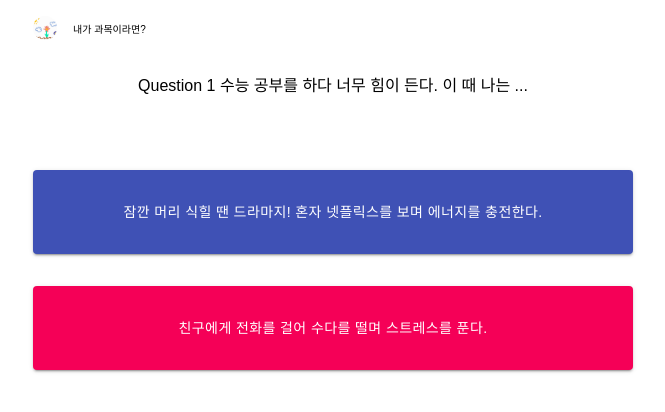
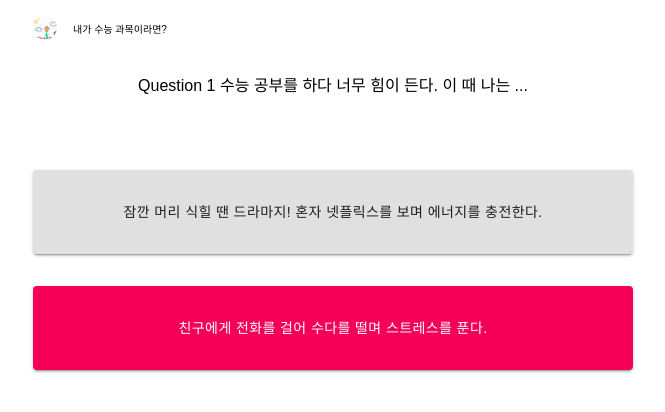
Before and after one commit to 3B-summer2021/WhoAmI, a React (Create React App) app: page /#/question/1 in a window 1280 px wide. Shown: the top 412 px of the page, without its empty margins (307-972 px from the left). Built offline with nearby package versions, Linux system fonts and the light colour scheme; a web font is replaced by a local one.

Commit message:
약간의 멘트 수정

```diff
--- a/src/components/common/title.js
+++ b/src/components/common/title.js
@@ -22,7 +22,7 @@ function Title(props) {
         className={props.size >= 20 ? classes.large : classes.small}
       />
       <Box ml={2} fontSize={props.size}>
-        내가 과목이라면?
+        내가 수능 과목이라면?
       </Box>
     </Box>
   );
--- a/src/components/question/answer.js
+++ b/src/components/question/answer.js
@@ -82,7 +82,7 @@ function Answer({ answer, setAnswer, id, btnHeight }) {
       <Box my={2} width="100%">
         <Button
           variant="contained"
-          color="primary"
+          color="#333333"
           fullWidth={true}
           onClick={() => setAnswer(answer.concat(0))}
           style={{
--- a/src/data/answer_list.js
+++ b/src/data/answer_list.js
@@ -1,7 +1,7 @@
 const a_list_1 = ["잠깐 머리 식힐 땐 드라마지! 혼자 넷플릭스를 보며 에너지를 충전한다.",
 "다른 친구들과 답을 맞춰 보며 다음 시간에 대한 긴장을 푼다.",
 "어떡하지! 수능날 맞춰서 모든 계획을 다 짜 놨는데.. 일주일 계획 다시 고민해봐야겠다. 큰일났네.",
-"수면에 좋은 차를 마시고 꿀잠을 잔다.",
+"'자야 할 시간이군.' 잔다.",
 "000고등학교 어떻게 가요? 주위 사람들에게 도움을 요청한다.",
 "이 ‘수능’이라는 드라마의 주인공은 나야! 느낌 가는대로 찍는다.",
 "“국어 비문학에 경제 지문이 나왔는데 처음 보는 개념이어서 너무 어려웠고, 영어는 37번 문제가 너무 안 풀렸어. 모르는 단어가 많았던 건 아닌데 이상하게 해석이 잘 안 되더라고. 그래도 열심히 공부한 것도 많이 나왔고 괜찮을 것 같아.”",
```
